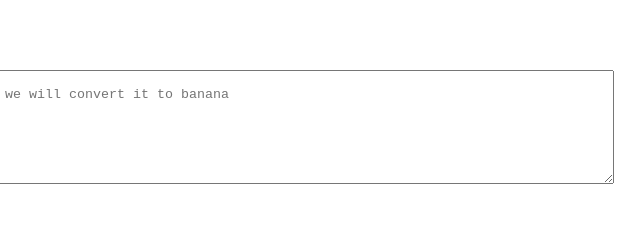
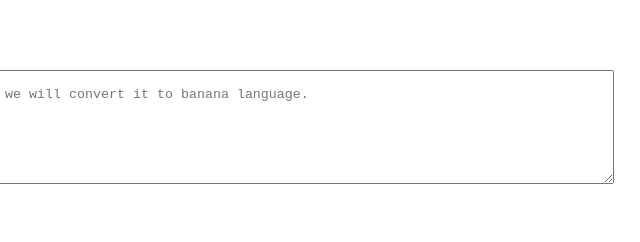
Before and after one commit to faheemk23/banana-speak, a plain HTML site: page index.html in a window 1280 px wide. Shown: the part 148-390 px from the top of the page, 332-972 px from the left. Drawn offline with Linux system fonts and the light colour scheme.

Commit message:
fix :word missing

```diff
--- a/index.html
+++ b/index.html
@@ -33,7 +33,7 @@
     <hr>
     <div style="font-size: larger;">Input:</div>
 
-    <textarea style="display: inline;" id="txt-input" placeholder="put your sentence in English here and we will convert it to banana"></textarea>
+    <textarea style="display: inline;" id="txt-input" placeholder="put your sentence in English here and we will convert it to banana language."></textarea>
     <div style="display: inline;"><img src="images/minions.png"/ height="150px"></div>
 
     <button style="display: block;" class="link link-primary" id="btn-translate">Translate to banana</button>
```
